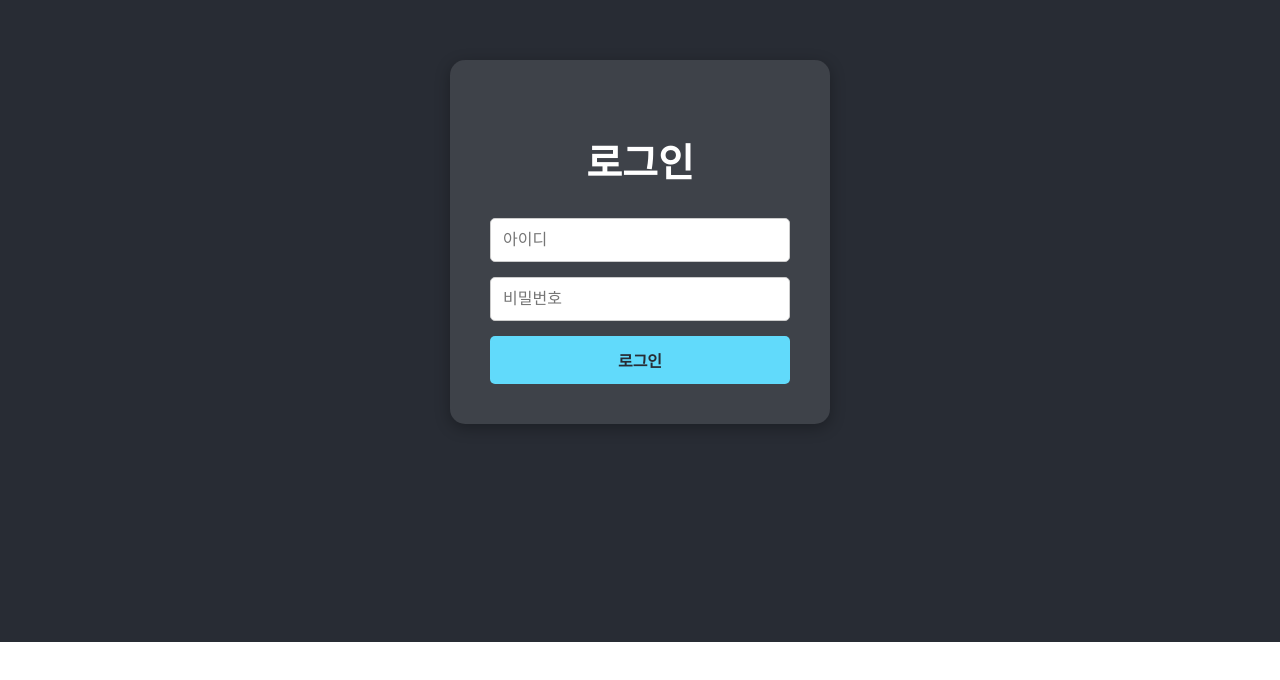
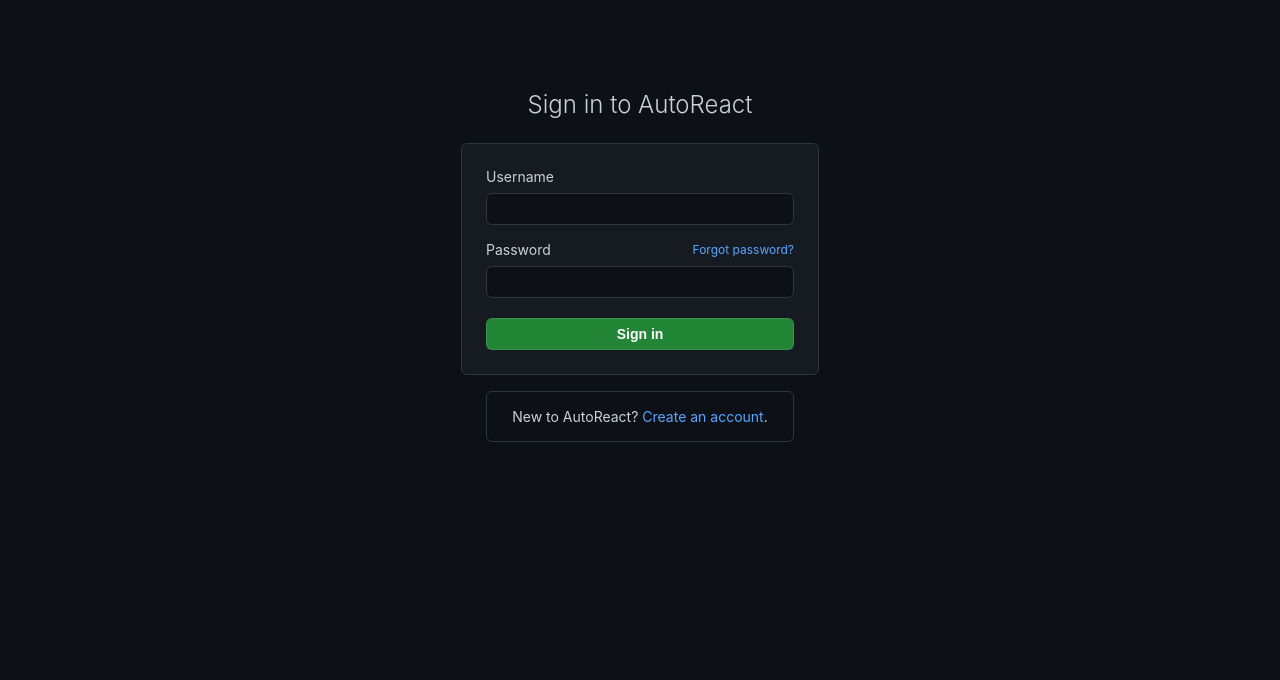
Before and after one commit to civilian38/AutoFE, a React (Create React App) app: page /login in a window 1280 px wide. Shown: the part 158-838 px from the top of the page. Before the commit the page ends 800 px from the top, so only its background shows below. Built offline with nearby package versions, Linux system fonts and the light colour scheme.

Commit message:
main page by project list

```diff
--- a/src/App.css
+++ b/src/App.css
@@ -1,38 +1,8 @@
+/* src/App.css */
+/* 기존의 .App, .App-header 스타일 등은 모두 삭제합니다. */
+
 .App {
-  text-align: center;
+  /* 필요한 경우 전역 스타일만 남깁니다. */
+  min-height: 100vh;
+  background-color: #0d1117; /* GitHub Dark bg */
 }
-
-.App-logo {
-  height: 40vmin;
-  pointer-events: none;
-}
-
-@media (prefers-reduced-motion: no-preference) {
-  .App-logo {
-    animation: App-logo-spin infinite 20s linear;
-  }
-}
-
-.App-header {
-  background-color: #282c34;
-  min-height: 100vh;
-  display: flex;
-  flex-direction: column;
-  align-items: center;
-  justify-content: center;
-  font-size: calc(10px + 2vmin);
-  color: white;
-}
-
-.App-link {
-  color: #61dafb;
-}
-
-@keyframes App-logo-spin {
-  from {
-    transform: rotate(0deg);
-  }
-  to {
-    transform: rotate(360deg);
-  }
-}
--- a/src/App.js
+++ b/src/App.js
@@ -1,5 +1,5 @@
+// src/App.js
 import { BrowserRouter, Routes, Route, Navigate } from 'react-router-dom';
-// 변경된 경로로 import
 import Login from './pages/Auth/Login';
 import Home from './pages/Home/Home';
 import './App.css';
@@ -7,14 +7,13 @@
 function App() {
   return (
     <BrowserRouter>
+      {/* 불필요한 header 태그와 div 태그 중첩을 제거합니다 */}
       <div className="App">
-        <header className="App-header">
-          <Routes>
-            <Route path="/" element={<Home />} />
-            <Route path="/login" element={<Login />} />
-            <Route path="*" element={<Navigate to="/login" replace />} />
-          </Routes>
-        </header>
+        <Routes>
+          <Route path="/" element={<Home />} />
+          <Route path="/login" element={<Login />} />
+          <Route path="*" element={<Navigate to="/login" replace />} />
+        </Routes>
       </div>
     </BrowserRouter>
   );
--- a/src/pages/Auth/Login.jsx
+++ b/src/pages/Auth/Login.jsx
@@ -1,11 +1,12 @@
 import React, { useState } from 'react';
 import { useNavigate } from 'react-router-dom';
-import { defaultApi } from '../../api/axios'; // 경로 변경됨
-import styles from './Login.module.css'; // 스타일 import
+import { defaultApi } from '../../api/axios';
+import styles from './Login.module.css';
 
 const Login = () => {
   const navigate = useNavigate();
   const [formData, setFormData] = useState({ username: '', password: '' });
+  const [loading, setLoading] = useState(false);
 
   const handleChange = (e) => {
     setFormData({ ...formData, [e.target.name]: e.target.value });
@@ -13,39 +14,64 @@
 
   const handleSubmit = async (e) => {
     e.preventDefault();
+    setLoading(true);
     try {
       const response = await defaultApi.post('/authentication/token/', formData);
       localStorage.setItem('access_token', response.data.access);
       localStorage.setItem('refresh_token', response.data.refresh);
-      alert('로그인 성공!');
       navigate('/');
     } catch (error) {
       console.error(error);
-      alert('로그인 실패: 아이디와 비밀번호를 확인하세요.');
+      alert('Login failed. Please check your credentials.');
+    } finally {
+      setLoading(false);
     }
   };
 
   return (
-    <div className={styles.container}>
-      <h2 className={styles.title}>로그인</h2>
+    <div className={styles.pageContainer}>
+      <div className={styles.logoArea}>
+        {/* 깃허브 로고 삭제됨 */}
+        <h1 className={styles.pageTitle}>Sign in to AutoReact</h1>
+      </div>
+
+      <div className={styles.loginBox}>
         <form onSubmit={handleSubmit} className={styles.form}>
+          <div className={styles.inputGroup}>
+            <label className={styles.label} htmlFor="username">Username</label>
             <input
+              id="username"
               className={styles.input}
               name="username"
-          placeholder="아이디"
               onChange={handleChange}
               required
             />
+          </div>
+
+          <div className={styles.inputGroup}>
+            <div className={styles.labelRow}>
+              <label className={styles.label} htmlFor="password">Password</label>
+              <span className={styles.forgotPassword}>Forgot password?</span>
+            </div>
             <input
+              id="password"
               className={styles.input}
               type="password"
               name="password"
-          placeholder="비밀번호"
               onChange={handleChange}
               required
             />
-        <button type="submit" className={styles.button}>로그인</button>
+          </div>
+
+          <button type="submit" className={styles.button} disabled={loading}>
+            {loading ? 'Signing in...' : 'Sign in'}
+          </button>
         </form>
+      </div>
+
+      <p className={styles.footerText}>
+        New to AutoReact? <span className={styles.link}>Create an account</span>.
+      </p>
     </div>
   );
 };
--- a/src/pages/Auth/Login.module.css
+++ b/src/pages/Auth/Login.module.css
@@ -1,46 +1,136 @@
-.container {
-  background-color: rgba(255, 255, 255, 0.1);
-  padding: 40px;
-  border-radius: 15px;
-  box-shadow: 0 4px 15px rgba(0, 0, 0, 0.3);
-  width: 300px;
+/* src/pages/Auth/Login.module.css */
+
+.pageContainer {
+  /* 전체 페이지 중앙 정렬 */
   display: flex;
   flex-direction: column;
-  gap: 20px;
-  margin: 0 auto; /* 중앙 정렬 */
-  color: white;
+  align-items: center;
+  justify-content: center;
+  min-height: 100vh;
+  background-color: #0d1117; /* GitHub Dark bg */
+  padding: 24px;
+  color: #c9d1d9;
 }
 
-.title {
-  margin-bottom: 10px;
+.logoArea {
   text-align: center;
+  margin-bottom: 24px;
+}
+
+.pageTitle {
+  font-size: 24px;
+  font-weight: 300;
+  margin: 0;
+  color: #c9d1d9;
+}
+
+/* 로그인 카드 박스 */
+.loginBox {
+  background-color: #161b22; /* Card bg */
+  border: 1px solid #30363d;
+  border-radius: 6px;
+  padding: 24px;
+  width: 100%;
+  max-width: 308px; /* GitHub login box width */
+  margin-bottom: 16px;
 }
 
 .form {
   display: flex;
   flex-direction: column;
-  gap: 15px;
+  gap: 16px;
+}
+
+.inputGroup {
+  display: flex;
+  flex-direction: column;
+  gap: 8px;
+}
+
+.labelRow {
+  display: flex;
+  justify-content: space-between;
+  align-items: center;
+}
+
+.label {
+  font-size: 14px;
+  font-weight: 400;
+  color: #c9d1d9;
+}
+
+.forgotPassword {
+  font-size: 12px;
+  color: #58a6ff;
+  cursor: pointer;
 }
 
 .input {
-  padding: 12px;
-  border-radius: 5px;
-  border: 1px solid #ccc;
-  font-size: 16px;
+  padding: 5px 12px;
+  font-size: 14px;
+  line-height: 20px;
+  color: #c9d1d9;
+  background-color: #0d1117; /* Input bg */
+  border: 1px solid #30363d;
+  border-radius: 6px;
+  outline: none;
+  transition: 0.2s;
+  height: 32px; /* GitHub input height */
+  box-sizing: border-box;
 }
 
+.input:focus {
+  border-color: #58a6ff;
+  box-shadow: 0 0 0 3px rgba(88, 166, 255, 0.3);
+}
+
+/* 초록색 버튼 */
 .button {
-  padding: 12px 20px;
-  border: none;
-  border-radius: 5px;
-  background-color: #61dafb;
-  color: #282c34;
-  font-size: 16px;
-  font-weight: bold;
+  margin-top: 4px;
+  padding: 5px 16px;
+  font-size: 14px;
+  font-weight: 600;
+  line-height: 20px;
+  color: white;
+  background-color: #238636; /* GitHub Green */
+  border: 1px solid rgba(240, 246, 252, 0.1);
+  border-radius: 6px;
   cursor: pointer;
-  transition: opacity 0.2s;
+  width: 100%;
+  height: 32px;
+  transition: 0.2s;
 }
 
 .button:hover {
-  opacity: 0.9;
+  background-color: #2ea043;
+  border-color: rgba(240, 246, 252, 0.1);
 }
+
+.button:disabled {
+  background-color: #238636;
+  opacity: 0.6;
+  cursor: not-allowed;
+}
+
+/* 하단 텍스트 */
+.footerText {
+  padding: 16px;
+  border: 1px solid #30363d;
+  border-radius: 6px;
+  width: 100%;
+  max-width: 308px;
+  text-align: center;
+  font-size: 14px;
+  margin: 0;
+  box-sizing: border-box;
+}
+
+.link {
+  color: #58a6ff;
+  text-decoration: none;
+  cursor: pointer;
+}
+
+.link:hover {
+  text-decoration: underline;
+}
--- a/src/pages/Home/Home.jsx
+++ b/src/pages/Home/Home.jsx
@@ -1,44 +1,129 @@
 import React, { useEffect, useState } from 'react';
 import { useNavigate } from 'react-router-dom';
-import { authApi } from '../../api/axios'; // 경로 변경됨
-import styles from './Home.module.css'; // 스타일 import
+import { authApi } from '../../api/axios';
+import styles from './Home.module.css';
 
 const Home = () => {
   const navigate = useNavigate();
-  const [user, setUser] = useState(null);
+  const [projects, setProjects] = useState([]);
+  const [loading, setLoading] = useState(true);
+  const [searchTerm, setSearchTerm] = useState('');
 
   useEffect(() => {
-    const token = localStorage.getItem('access_token');
-    if (!token) {
-      navigate('/login');
-    } else {
-      setUser({ name: '사용자' });
-    }
-  }, [navigate]);
+    const fetchProjects = async () => {
+      try {
+        const response = await authApi.get('/project/');
+        setProjects(response.data.results || []);
+      } catch (error) {
+        console.error("Failed to fetch projects:", error);
+      } finally {
+        setLoading(false);
+      }
+    };
+
+    fetchProjects();
+  }, []);
 
   const handleLogout = () => {
     localStorage.clear();
     navigate('/login');
   };
 
-  const testAuthRequest = async () => {
-    try {
-      await authApi.get('/some-test-endpoint'); // 예시
-      alert("인증된 상태입니다. API 호출 가능!");
-    } catch (error) {
-      alert("API 호출 실패 (콘솔 확인)");
-    }
+  const handleNewProject = () => {
+    alert("새 프로젝트 생성 페이지로 이동 (구현 예정)");
+  };
+
+  const handleStarClick = () => {
+    alert("Star(즐겨찾기) 기능은 백엔드 API 작업이 필요합니다.");
+  };
+
+  const formatDate = (dateString) => {
+    const date = new Date(dateString);
+    return `Updated on ${date.toLocaleDateString('ko-KR', { month: 'short', day: 'numeric' })}`;
+  };
+
+  const filteredProjects = projects.filter(p =>
+    p.name.toLowerCase().includes(searchTerm.toLowerCase()) ||
+    p.description?.toLowerCase().includes(searchTerm.toLowerCase())
+  );
+
+  if (loading) {
+    return <div className={styles.pageContainer}><p>Loading...</p></div>;
   }
 
   return (
-    <div className={styles.container}>
-      <h1>메인 페이지</h1>
-      <p>로그인에 성공하셨습니다.</p>
+    <div className={styles.pageContainer}>
+      {/* Header */}
+      <header className={styles.header}>
+        <div className={styles.headerTitle}>AutoReact Generator</div>
+        <button className={styles.logoutBtn} onClick={handleLogout}>
+          Sign out
+        </button>
+      </header>
 
-      <div className={styles.buttonGroup}>
-        <button className={styles.primaryBtn} onClick={testAuthRequest}>API 테스트</button>
-        <button className={styles.secondaryBtn} onClick={handleLogout}>로그아웃</button>
-      </div>
+      {/* Main Content */}
+      <main className={styles.mainContent}>
+
+        {/* Top Controls: Search & New Button ONLY */}
+        <div className={styles.topControls}>
+          <div className={styles.searchGroup}>
+            <input
+              type="text"
+              placeholder="프로젝트 검색 (백엔드 API 연동 필요)"
+              className={styles.searchInput}
+              value={searchTerm}
+              onChange={(e) => setSearchTerm(e.target.value)}
+            />
+            {/* 필터 버튼 삭제됨 */}
+          </div>
+          <button className={styles.newProjectBtn} onClick={handleNewProject}>
+            <svg aria-hidden="true" height="16" viewBox="0 0 16 16" version="1.1" width="16" fill="currentColor" style={{marginRight: '4px'}}>
+                <path d="M2 2.5A2.5 2.5 0 0 1 4.5 0h8.75a.75.75 0 0 1 .75.75v12.5a.75.75 0 0 1-.75.75h-2.5a.75.75 0 0 1 0-1.5h1.75v-2h-8a1 1 0 0 0-.714 1.7.75.75 0 1 1-1.072 1.05A2.495 2.495 0 0 1 2 11.5Zm10.5-1h-8a1 1 0 0 0-1 1v6.708A2.486 2.486 0 0 1 4.5 9h8ZM5 12.25a.25.25 0 0 1 .25-.25h3.5a.25.25 0 0 1 .25.25v3.25a.25.25 0 0 1-.4.2l-1.45-1.087a.249.249 0 0 0-.3 0L5.4 15.7a.25.25 0 0 1-.4-.2Z"></path>
+            </svg>
+            New
+          </button>
+        </div>
+
+        {/* Project List */}
+        <ul className={styles.projectList}>
+          {filteredProjects.length > 0 ? (
+            filteredProjects.map((project) => (
+              <li key={project.id} className={styles.projectItem}>
+                <div className={styles.itemLeft}>
+                  <div className={styles.titleRow}>
+                    <a href={`/project/${project.id}`} className={styles.projectName} onClick={(e) => {
+                       e.preventDefault();
+                       alert(`[${project.name}] 상세 페이지로 이동 (라우터 연결 필요)`);
+                    }}>
+                      {project.name}
+                    </a>
+                    <span className={styles.visibilityBadge}>Private</span>
+                  </div>
+                  <p className={styles.description}>
+                    {project.description || "설명이 없습니다."}
+                  </p>
+                  <div className={styles.metaRow}>
+                    <span>{formatDate(project.created_at)}</span>
+                  </div>
+                </div>
+
+                <div className={styles.itemRight}>
+                  <button className={styles.starBtn} onClick={handleStarClick}>
+                    <svg aria-hidden="true" height="16" viewBox="0 0 16 16" version="1.1" width="16" fill="#8b949e">
+                        <path d="M8 .25a.75.75 0 0 1 .673.418l1.882 3.815 4.21.612a.75.75 0 0 1 .416 1.279l-3.046 2.97.719 4.192a.75.75 0 0 1-1.088.791L8 12.347l-3.766 1.98a.75.75 0 0 1-1.088-.79l.72-4.194L.818 6.374a.75.75 0 0 1 .416-1.28l4.21-.611L7.327.668A.75.75 0 0 1 8 .25Z"></path>
+                    </svg>
+                    Star
+                  </button>
+                </div>
+              </li>
+            ))
+          ) : (
+            <div className={styles.emptyState}>
+              진행 중인 프로젝트가 없습니다.
+            </div>
+          )}
+        </ul>
+      </main>
     </div>
   );
 };
```
Also changed, not shown: src/pages/Home/Home.module.css (+201 -23 lines). Lines whose indentation alone changed are shown as unchanged.
